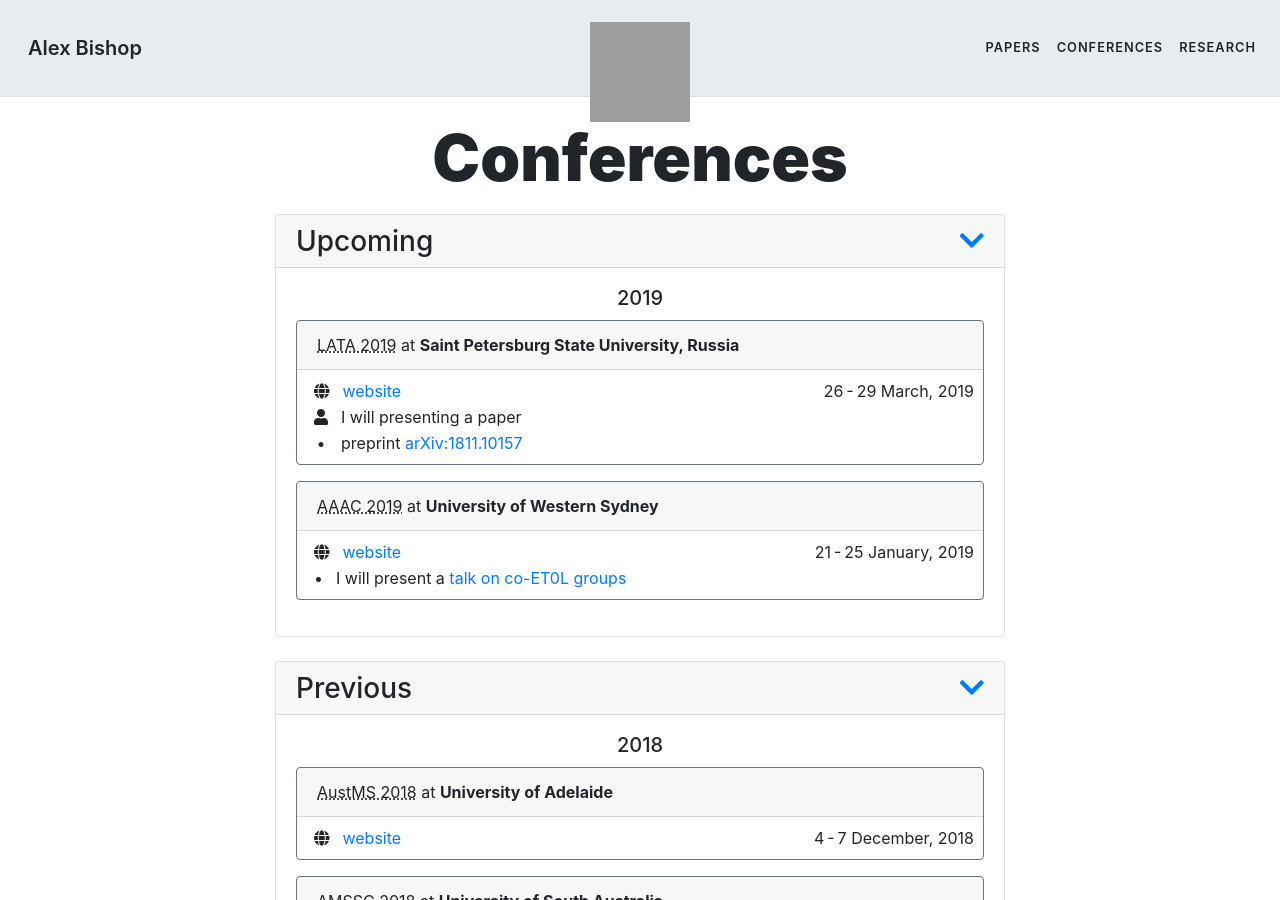
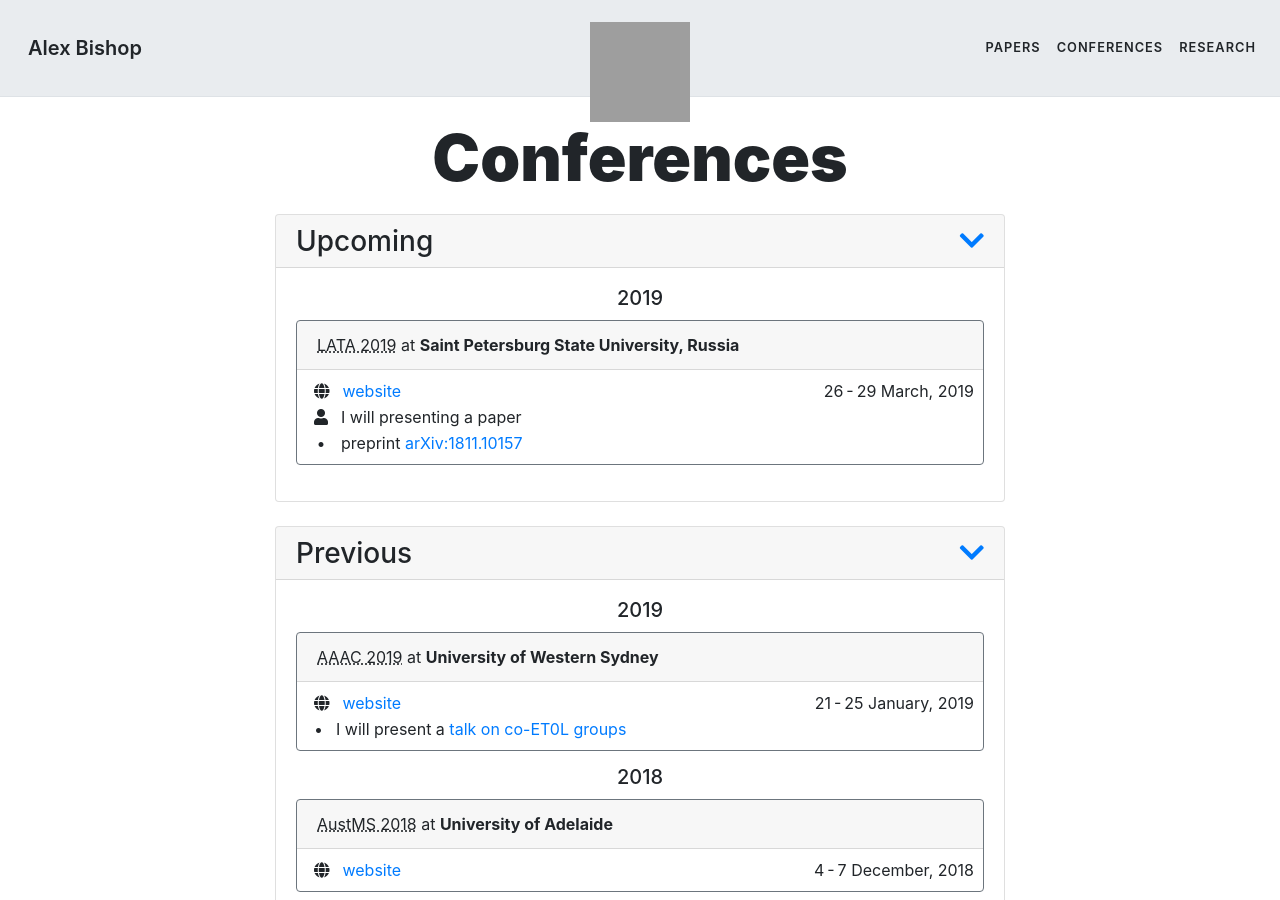
Before and after one commit to alexbishop/alexbishop.github.io, a Jekyll site: the page built from conferences.html, in a window 1280 px wide and 900 px high, cut to the strip 0-900 px from the top of the window. Built offline with Jekyll 4.4.1, drawn with Linux system fonts in a browser that asks for light colours; nearby versions of some CDN libraries; a style sheet for code colours, icons or effects is not loaded; some of the changed lines change nothing that is shown; grey boxes are pictures that could not be loaded.

Commit message:
Update conferences

```diff
--- a/_data/conferences.yaml
+++ b/_data/conferences.yaml
@@ -14,6 +14,9 @@ Upcoming:
         arxiv: |
           preprint <a href="https://arxiv.org/abs/1811.10157" target="_blank" rel="noreferrer">arXiv:1811.10157</a>
 
+Previous:
+
+  2019:
     -
       name: The Asia-Australia Algebra Conference 2019
       short-name: AAAC&nbsp;2019
@@ -24,7 +27,6 @@ Upcoming:
         overleaf: |
           I will present a <a href="https://www.overleaf.com/read/wdxqdtrqxdqj" target="_blank" rel="noreferrer">talk on co-ET0L groups</a>
 
-Previous:
 
   2018:
     -
```
